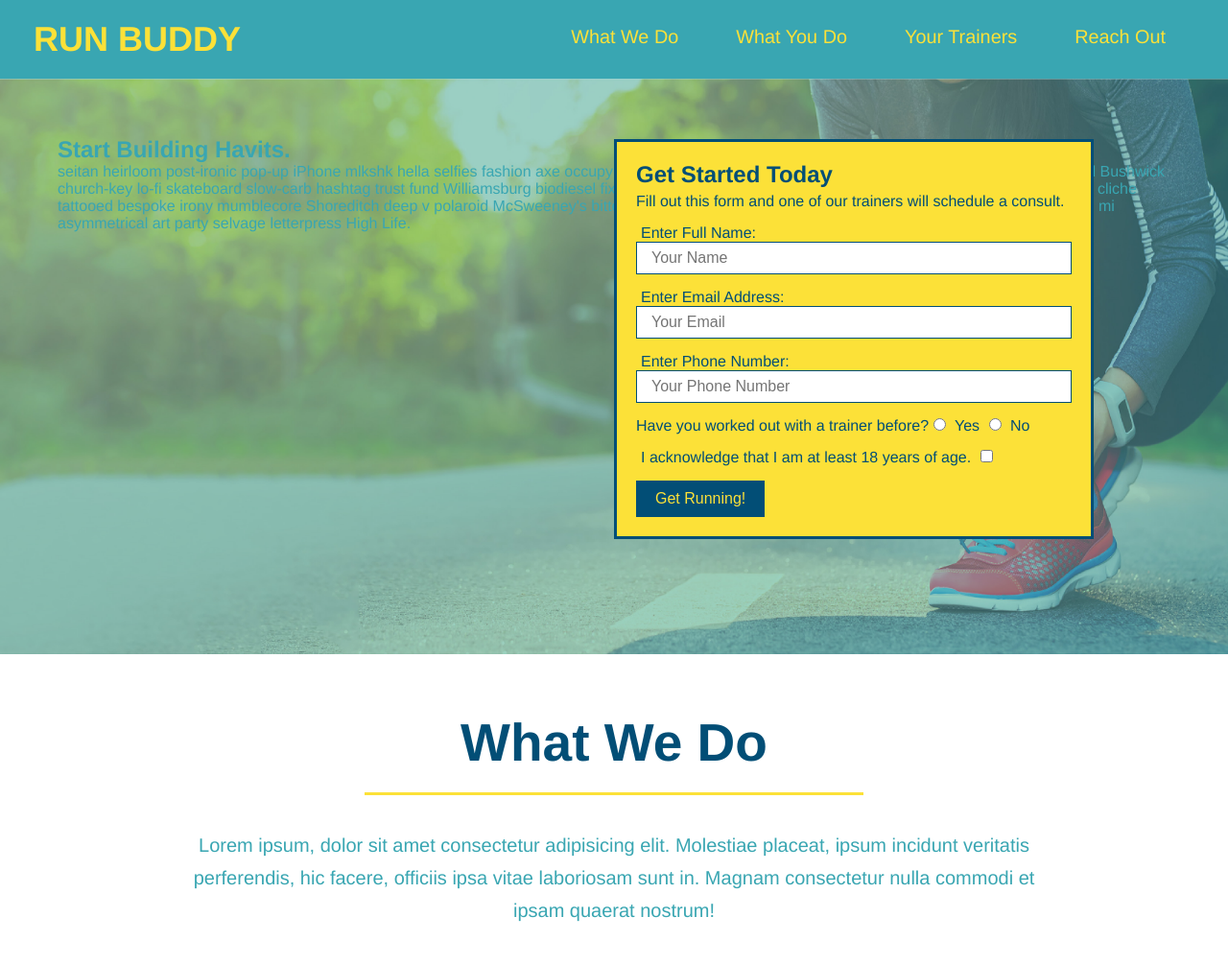
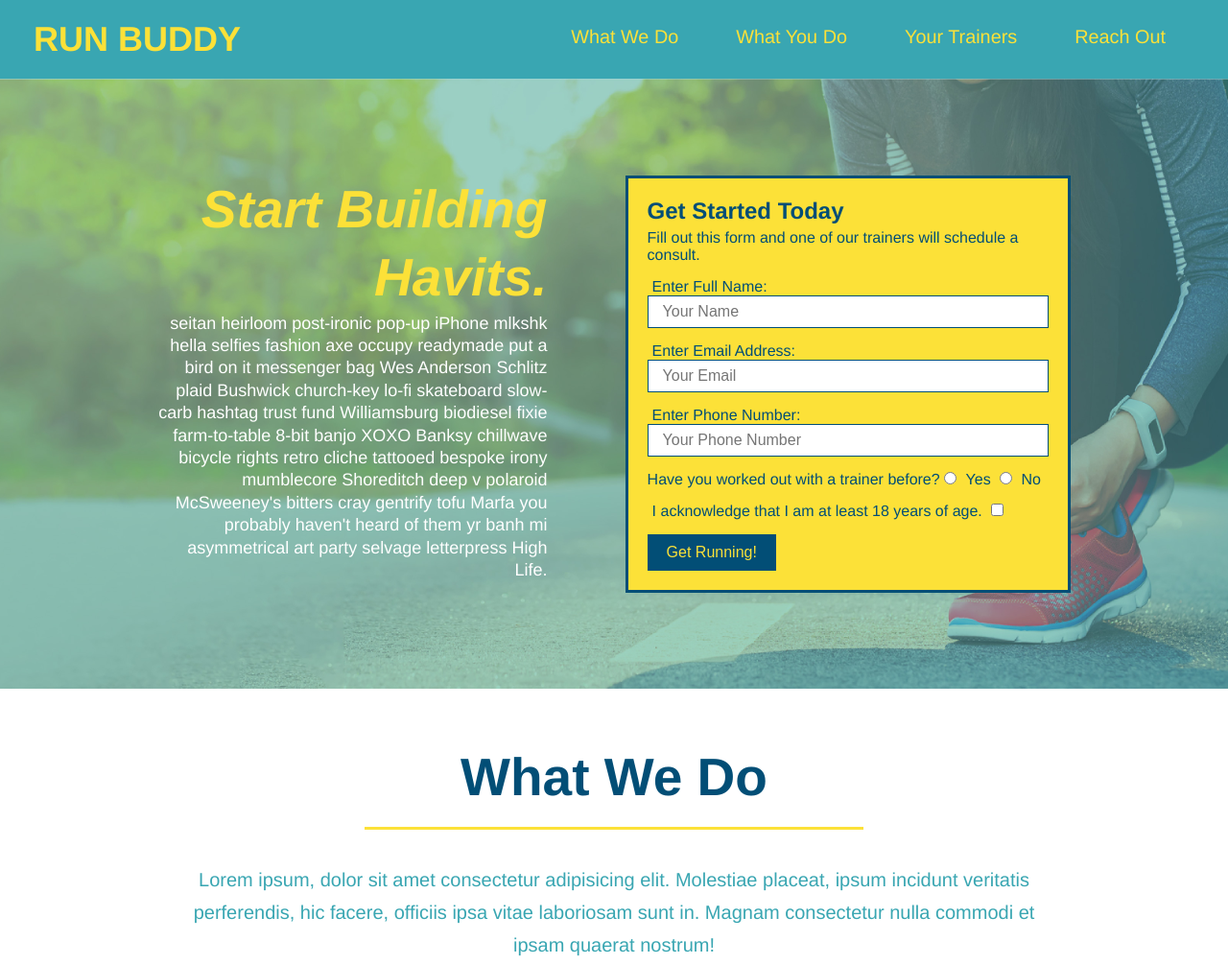
Before and after one commit to duhjeffmeister/run-buddy, a plain HTML site: page index.html in a window 1280 px wide. Shown: the top 1005 px of the page at 96% size. Drawn offline with Linux system fonts and the light colour scheme.

Commit message:
Added flexbox to hero

```diff
--- a/assets/css/style.css
+++ b/assets/css/style.css
@@ -75,17 +75,18 @@ footer{
     background: #fce138;
     width: 100%;
     padding: 40px 35px;
+    display: flex;
+    justify-content: space-between;
+    flex-wrap: wrap;
 }
 
 footer h2 {
-    display: inline;
     color: #024e76;
     font-size: 30px;
     margin: 0;
 }
 
 footer div {
-    float: right;
     line-height: 1.5;
     text-align: right;
 }
@@ -230,22 +231,35 @@ section {
 /* Hero Style*/
 .hero {
     background-image: url("../images/hero-bg.jpg");
-    height: 600px;
     background-size: cover;
     background-position: center;
-    position: relative;
+    display: flex;
+    justify-content: center;
+    flex-wrap: wrap;
 }
 
+.hero-cta {
+    width: 35%;
+    text-align: right;
+    margin: 3.5%;
+    color: #fff;
+    font-size: 18px;
+    line-height: 1.3;
+}
+
+.hero-cta h2 {
+    font-style: italic;
+    font-size: 55px;
+    color: #fce138
+}
 
 .hero-form {
     border: 3px solid #024e76;
     background-color: #fce138;
     padding: 20px;
-    width: 500px;
     color: #024e76;
-    position: absolute;
-    bottom: 120px;
-    right: 140px;
+    width: 40%;
+    margin: 3.5%;
 }
 
 .hero-form h3 {
```
